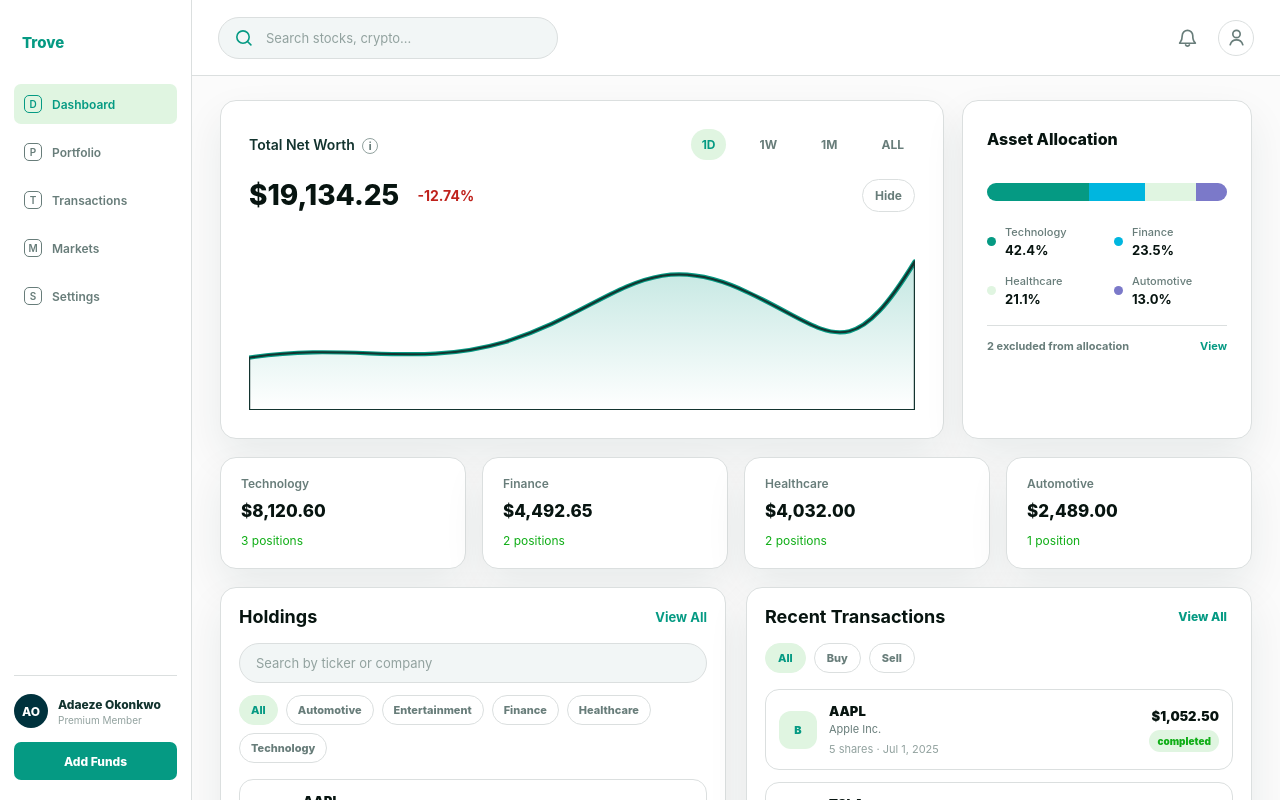
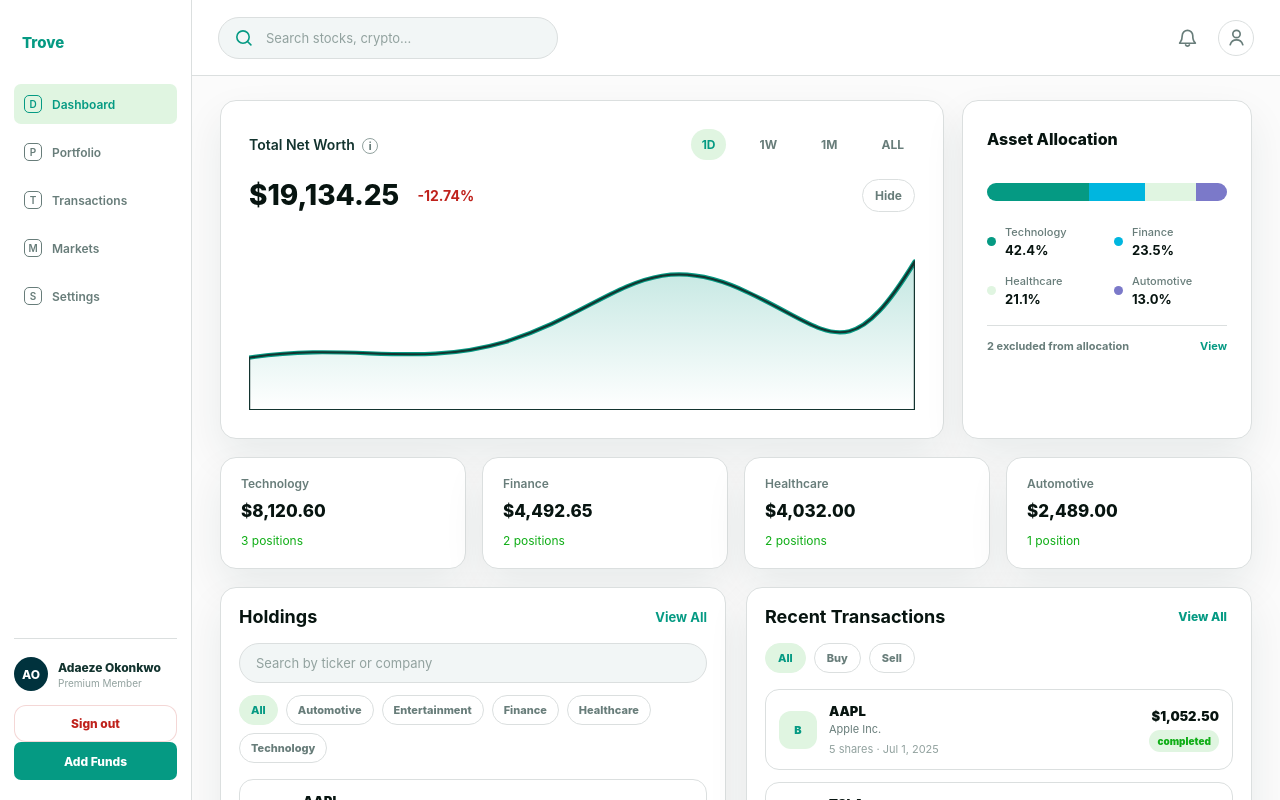
Before and after one commit to wbizmo/trove-portfolio-dashboard, a React (Vite) app: page / in a window 1280 px wide. Both pictures are taken after a click on the button "Sign in". Shown: the top 800 px of the page. Built offline with nearby package versions, Linux system fonts and the light colour scheme.

Commit message:
feat: add visible sidebar sign out

```diff
--- a/src/components/layout/Sidebar.module.css
+++ b/src/components/layout/Sidebar.module.css
@@ -205,3 +205,21 @@
   background: rgba(191, 34, 28, 0.06);
   border-color: rgba(191, 34, 28, 0.32);
 }
+
+.signOutButton {
+  width: 100%;
+  border: 1px solid rgba(191, 34, 28, 0.18);
+  border-radius: 12px;
+  background: #ffffff;
+  color: var(--danger);
+  padding: 10px 12px;
+  font-size: 12px;
+  font-weight: 800;
+  text-align: center;
+  cursor: pointer;
+}
+
+.signOutButton:hover {
+  background: rgba(191, 34, 28, 0.06);
+  border-color: rgba(191, 34, 28, 0.32);
+}
--- a/src/components/layout/Sidebar.tsx
+++ b/src/components/layout/Sidebar.tsx
@@ -50,6 +50,10 @@ export function Sidebar({ isOpen, onClose }: SidebarProps) {
           </span>
         </div>
 
+        <button className={styles.signOutButton} type="button" onClick={logout}>
+          Sign out
+        </button>
+
         <button className={styles.addButton} type="button">
           Add Funds
         </button>
```
